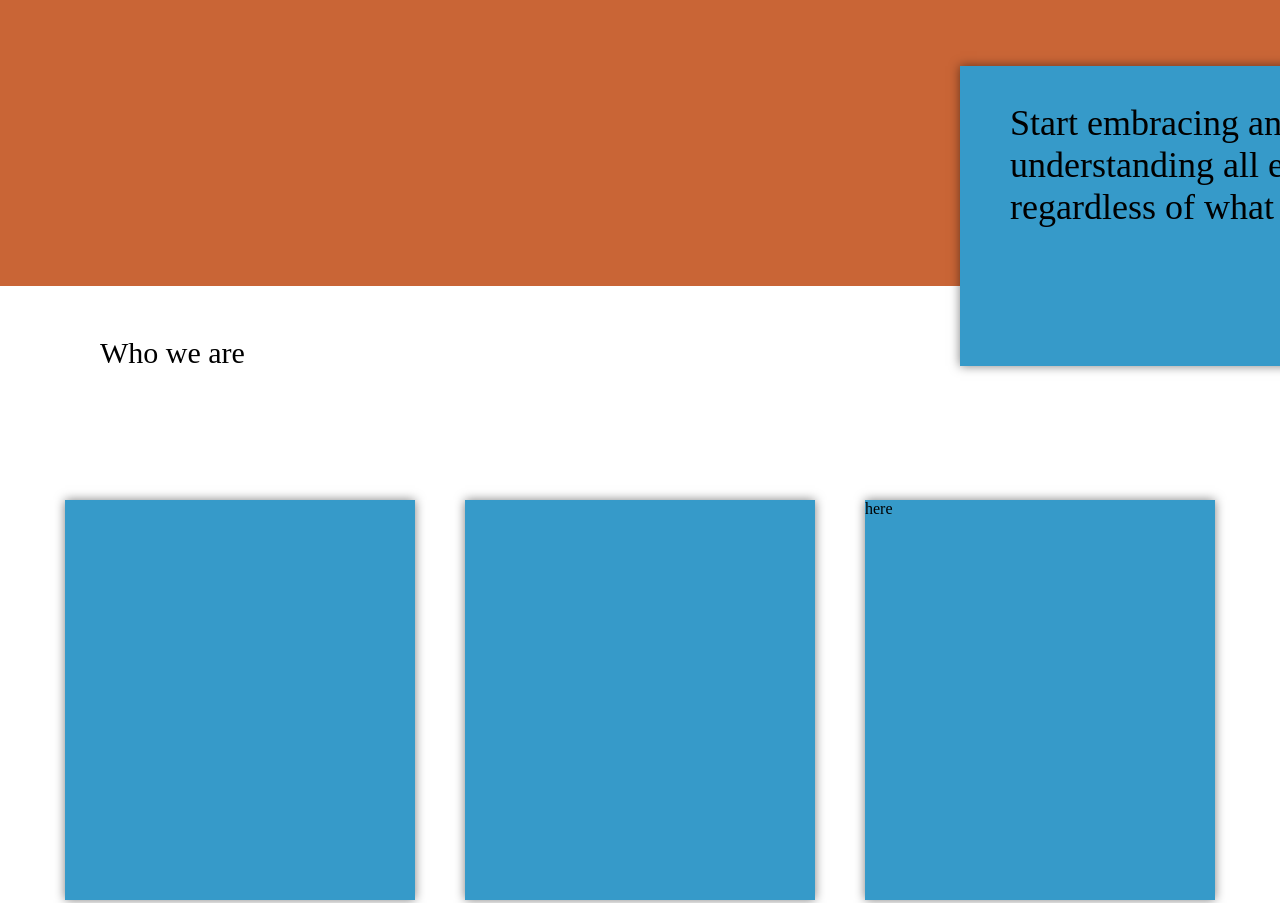
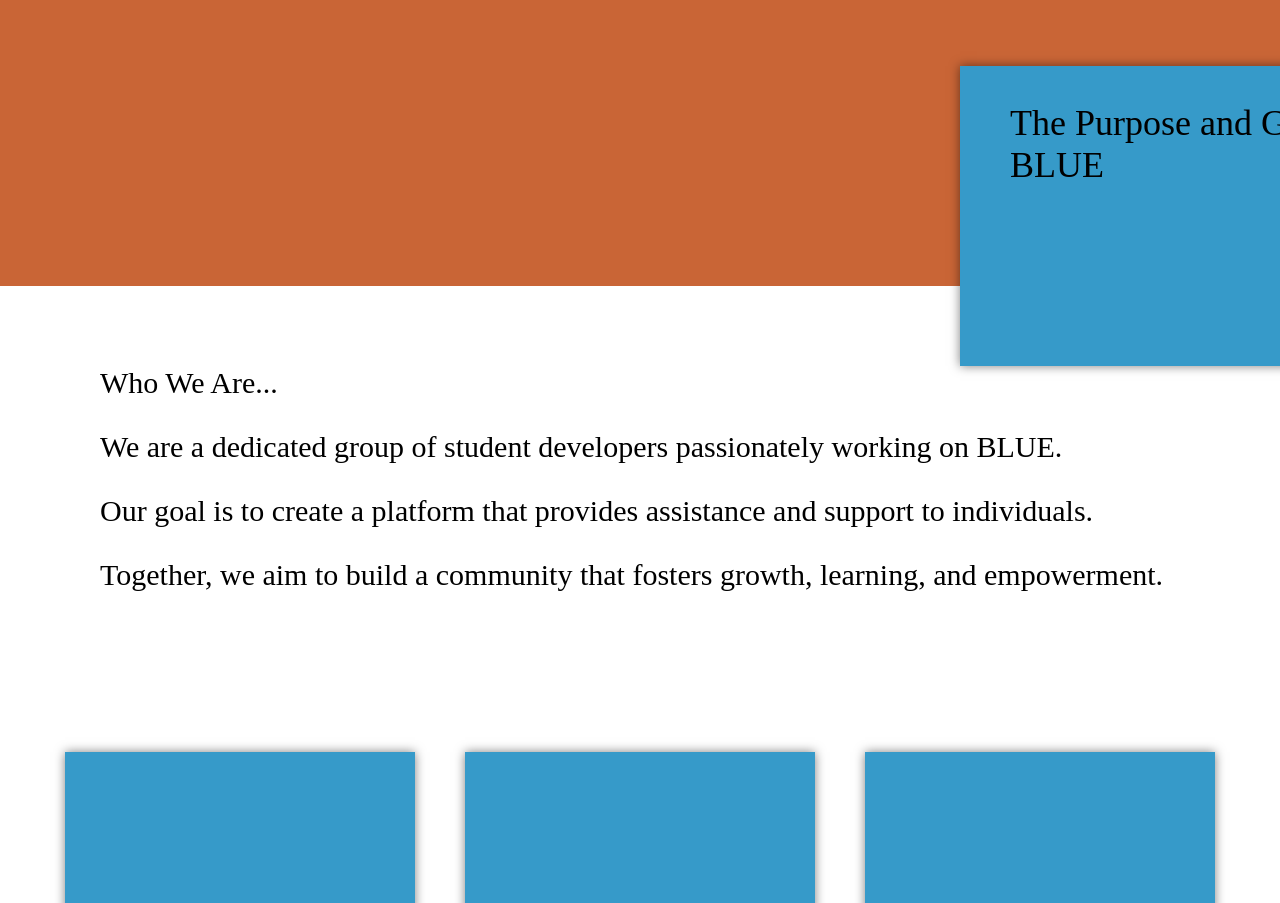
Before and after one commit to jhontenorio1618/Web-Journal, a plain HTML site: page Links/About-us.html in a window 1280 px wide. Shown: the part 134-1037 px from the top of the page. Drawn offline with Linux system fonts and the light colour scheme.

Commit message:
Maris newest update

```diff
--- a/Links/About-us.html
+++ b/Links/About-us.html
@@ -10,26 +10,28 @@
     <div class="upper-body">
         <div class="upper-layer">
             <p class="quote">
-                    Start embracing and understanding all emotions regardless of what they are.
+                The Purpose and Goal of <br>
+                <span class="blue-text">BLUE</span>
             </p>
         </div>
     </div>
     <section class="values">
-            Who we are
+        <div class="vertical-text">
+            <p>Who We Are...</p>
+            <p>We are a dedicated group of student developers passionately working on BLUE.</p>
+            <p>Our goal is to create a platform that provides assistance and support to individuals.</p>
+            <p>Together, we aim to build a community that fosters growth, learning, and empowerment.</p>
+        </div>
     </section>
     <div class="lower-body">
         <div class="left-container">
         </div>
         <div class="middle-container"></div>
         <div class="right-container">
-                here
-            </div>
 
 
         </div>
-
-
-
+    </div>
 </div>
 </body>
 </html>
```
Lines whose indentation alone changed are shown as unchanged.
